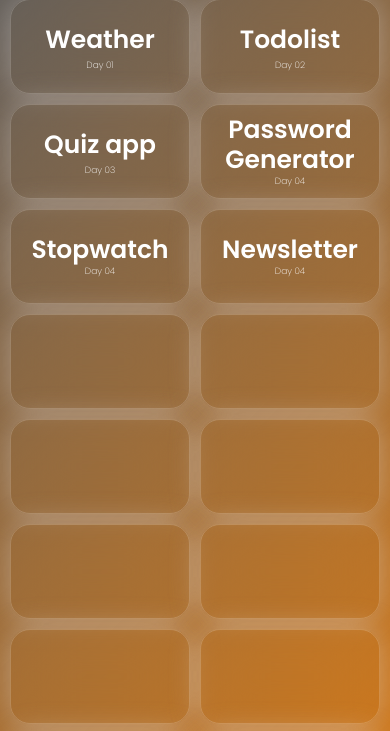
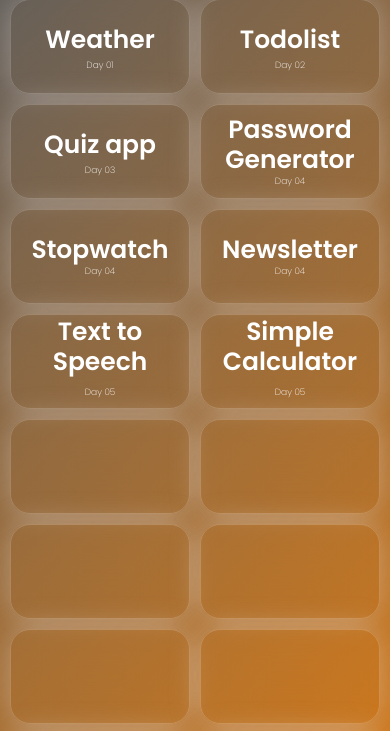
Before and after one commit to codersaradhi/30-days-of-30-js-projects, a plain HTML site: page index.html in a window 390 px wide. Shown: the part 79-810 px from the top of the page. Drawn offline with Linux system fonts and the light colour scheme.

Commit message:
updating main page

```diff
--- a/index.html
+++ b/index.html
@@ -52,7 +52,7 @@
         flex-direction: column;
         border-radius: 20px;
     }
-    .day4 h1{
+    .day5,.day4 h1{
             text-align: center;
             font-size: 45px;
             font-weight: 600;
@@ -131,7 +131,7 @@
             flex-direction: column;
             border-radius: 20px;
         }
-        .day4 h1{
+        .day5,.day4 h1{
             text-align: center;
             font-size: 25px;
             font-weight: 600;
@@ -209,14 +209,16 @@
                 <p>Day 04</p>
             </div>
         </a>
-        <a href="./Todolist app/index.html">
-            <div class="day">
-
+        <a href="./text to voice/index.html">
+            <div class="day day5">
+                <h1>Text to Speech</h1>
+                <p>Day 05</p>
             </div>
         </a>
-        <a href="./Todolist app/index.html">
-            <div class="day">
-
+        <a href="./calculator/index.html">
+            <div class="day day5">
+                <h1>Simple Calculator</h1>
+                <p>Day 05</p>
             </div>
         </a>
         <a href="./Todolist app/index.html">
```
